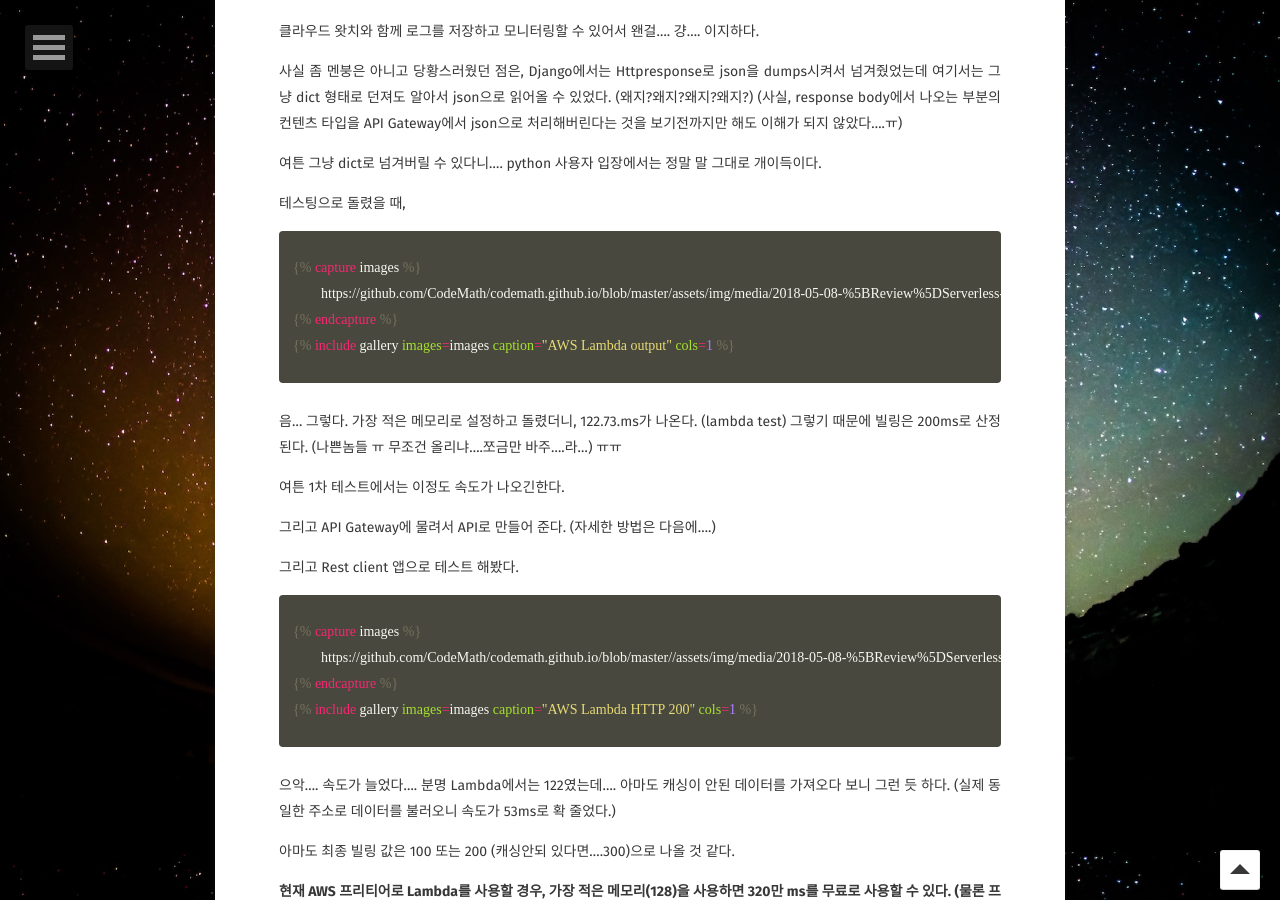
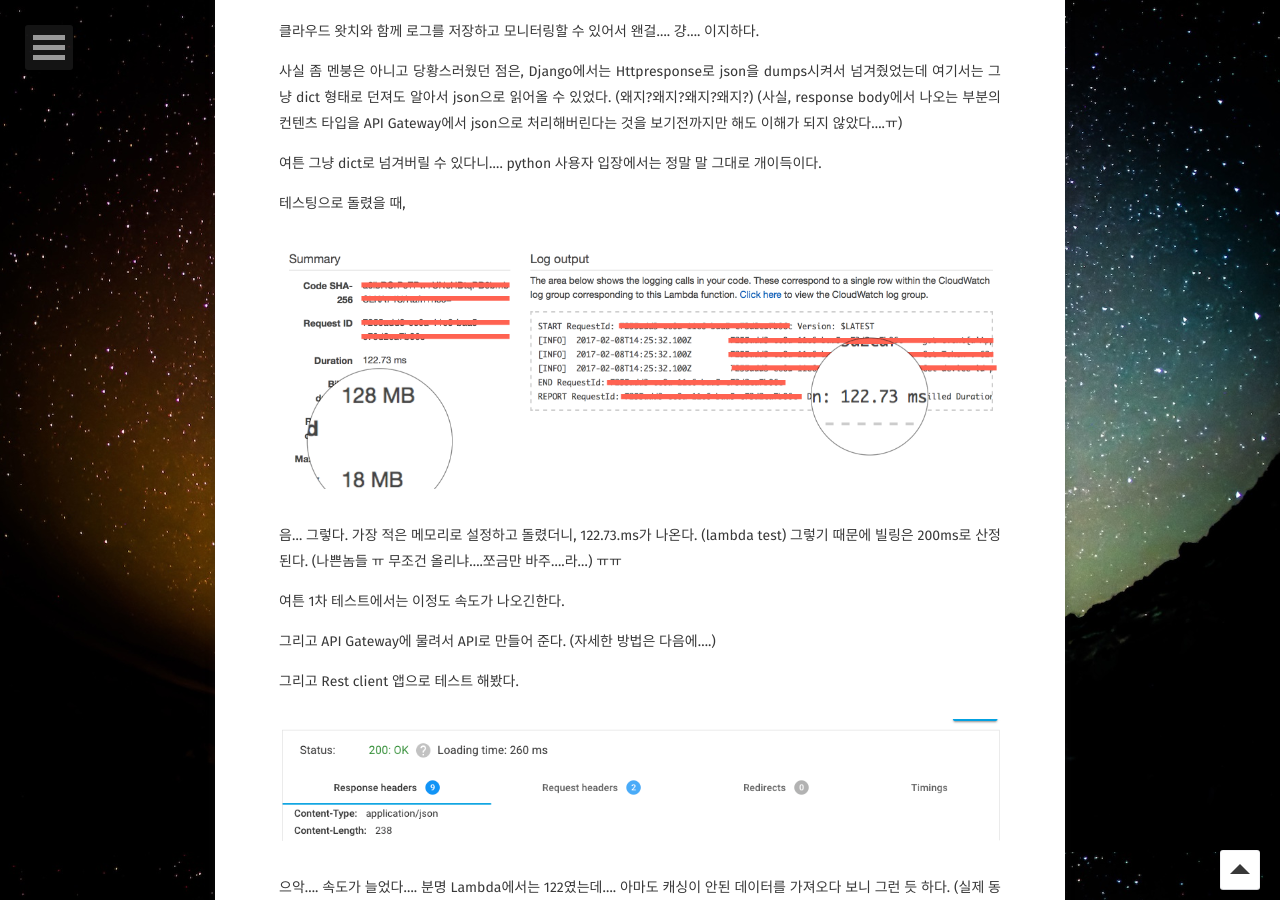
Before and after one commit to CodeMath/codemath.github.io, a Jekyll site: the page built from _posts/2018-05-08-[Review]Serverless-AWS-Lambda-VS-Django-RestFramework.md, in a window 1280 px wide and 900 px high, scrolled down 1848 px. Built offline with Jekyll 4.4.1, drawn with Linux system fonts in a browser that asks for light colours; some web fonts are replaced; comment, search, counter and statistics services are not loaded; some of the changed text lies outside the part shown.

Commit message:
image path

```diff
--- a/_posts/2018-05-08-[Review]Serverless-AWS-Lambda-VS-Django-RestFramework.md
+++ b/_posts/2018-05-08-[Review]Serverless-AWS-Lambda-VS-Django-RestFramework.md
@@ -84,14 +84,9 @@ logger.info("SUCCESS: Connection to RDS mysql instance succeeded")
 
 테스팅으로 돌렸을 때,
 
-{% highlight liquid %}
-{% raw %}
-{% capture images %}
-	https://github.com/CodeMath/codemath.github.io/blob/master/assets/img/media/2018-05-08-%5BReview%5DServerless-AWS-Lambda-VS-Django-RestFramework-img-1.png?raw=true
-{% endcapture %}
-{% include gallery images=images caption="AWS Lambda output" cols=1 %}
-{% endraw %}
-{% endhighlight %}
+<figure>
+	<img src="https://github.com/CodeMath/codemath.github.io/blob/master/assets/img/media/2018-05-08-%5BReview%5DServerless-AWS-Lambda-VS-Django-RestFramework-img-1.png?raw=true">
+</figure>
 
 음... 그렇다. 가장 적은 메모리로 설정하고 돌렸더니, 122.73.ms가 나온다. (lambda test)
 그렇기 때문에 빌링은 200ms로 산정된다. (나쁜놈들 ㅠ 무조건 올리냐....쪼금만 바주....라...) ㅠㅠ
@@ -102,14 +97,9 @@ logger.info("SUCCESS: Connection to RDS mysql instance succeeded")
 
 그리고 Rest client 앱으로 테스트 해봤다.
 
-{% highlight liquid %}
-{% raw %}
-{% capture images %}
-	https://github.com/CodeMath/codemath.github.io/blob/master//assets/img/media/2018-05-08-%5BReview%5DServerless-AWS-Lambda-VS-Django-RestFramework-img-2.png?raw=true
-{% endcapture %}
-{% include gallery images=images caption="AWS Lambda HTTP 200" cols=1 %}
-{% endraw %}
-{% endhighlight %}
+<figure>
+	<img src="https://github.com/CodeMath/codemath.github.io/blob/master/assets/img/media/2018-05-08-%5BReview%5DServerless-AWS-Lambda-VS-Django-RestFramework-img-2.png?raw=true">
+</figure>
 
 으악.... 속도가 늘었다.... 분명 Lambda에서는 122였는데....  아마도 캐싱이 안된 데이터를 가져오다 보니 그런 듯 하다.
 (실제 동일한 주소로 데이터를 불러오니 속도가 53ms로 확 줄었다.)
```
